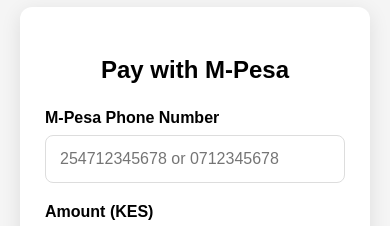
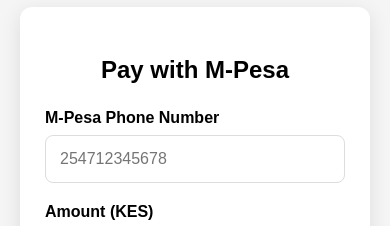
Before and after one commit to KLINS-254/mpesa-stk, a website: page index.html in a window 390 px wide. Shown: the part 221-447 px from the top of the page. Drawn offline with Linux system fonts and the light colour scheme.

Commit message:
Update phone input placeholder format

```diff
--- a/index.html
+++ b/index.html
@@ -103,7 +103,7 @@
       <input
         type="tel"
         id="phone"
-        placeholder="254712345678 or 0712345678"
+        placeholder="254712345678"
         required
       >
 
```
